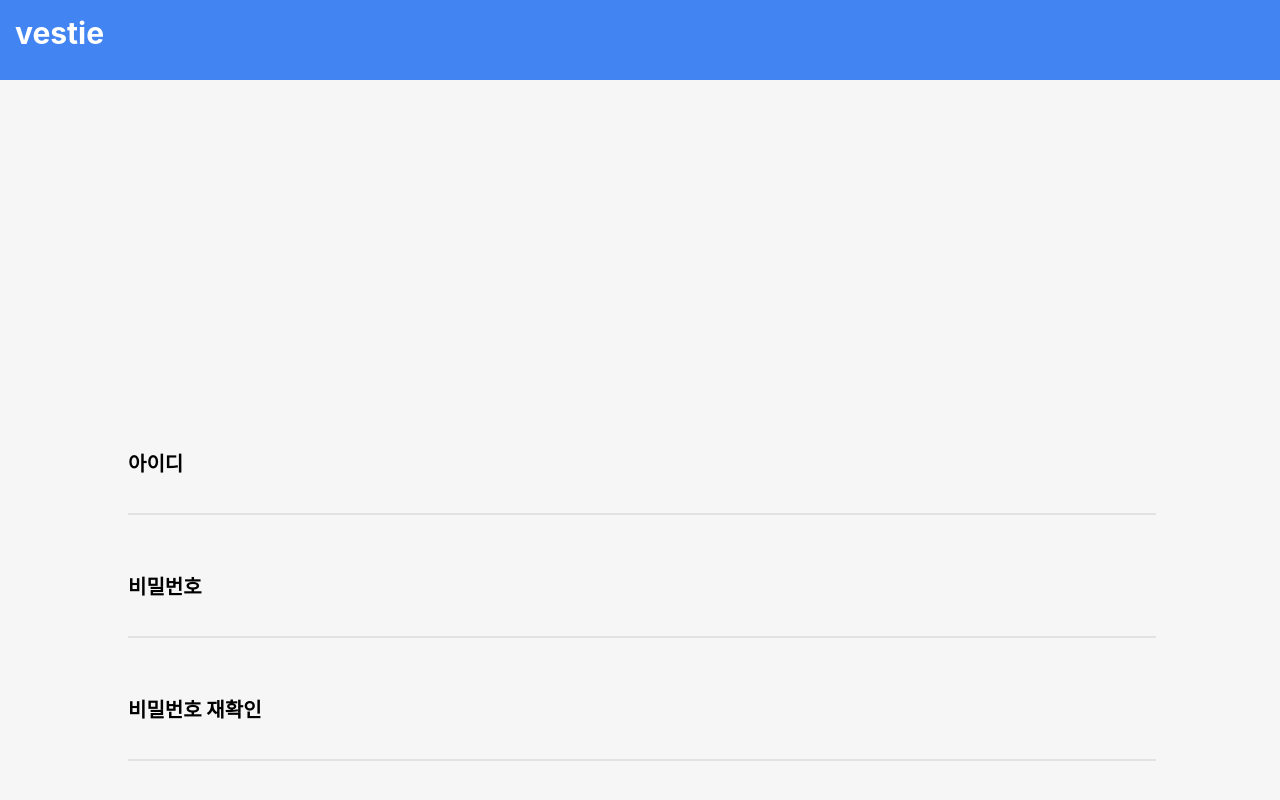
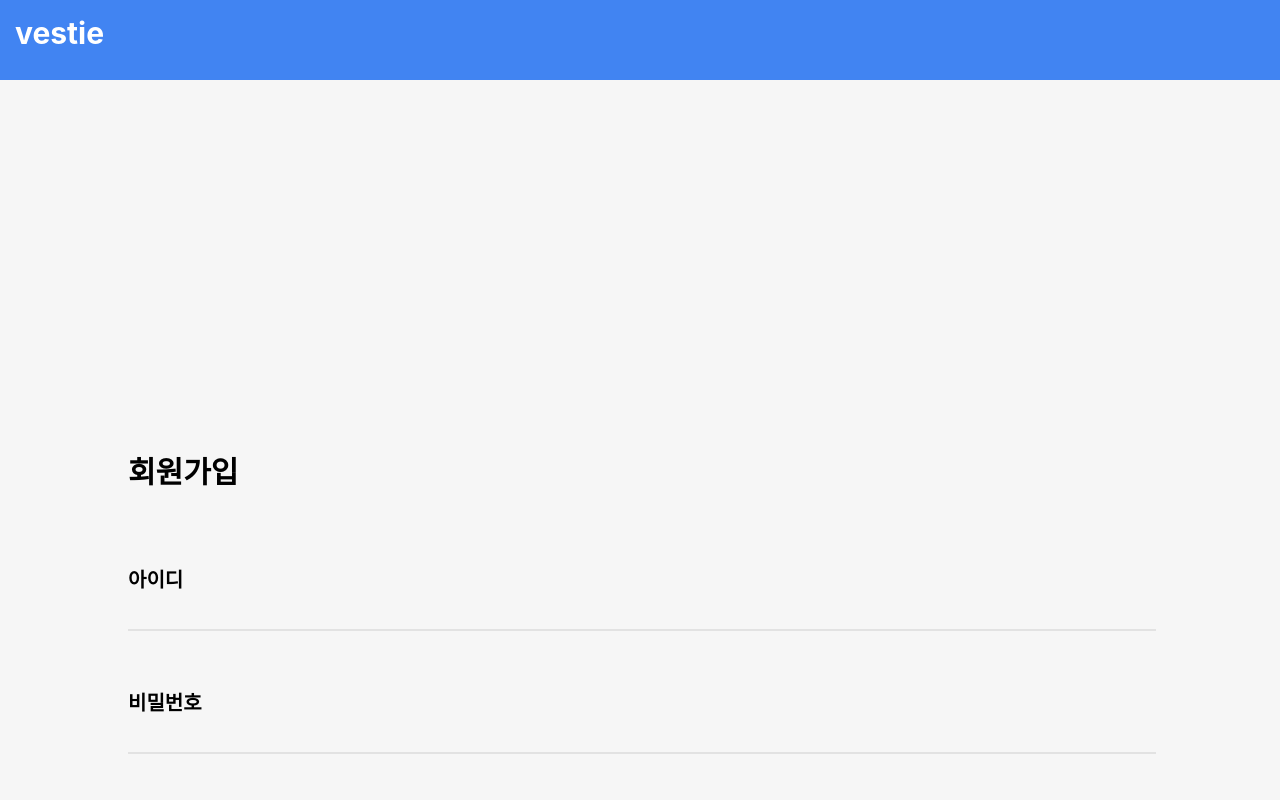
Before and after one commit to CocaCollaThon/vestie-front, a React (Create React App) app in the folder vestie/: page /signup in a window 1280 px wide. Shown: the top 800 px of the page. Built offline with nearby package versions, Linux system fonts and the light colour scheme.

Commit message:
[FEAT] login page

```diff
--- /dev/null
+++ b/vestie/src/page/login/login.css
@@ -0,0 +1,40 @@
+.login_box {
+    font-weight: bold;
+    font-size: 22px;
+    width: 100%;
+    margin-top: 40%;
+}
+.input_box {
+    width: 80%;
+    margin: 9vh auto;
+}
+
+.underline_input_box {
+    margin-top: 2vh;
+}
+
+.check_before_submit_bottom_button_box {
+    width: 80%;
+    margin: 15vh auto;
+    margin-bottom: 20%;
+}
+
+.askToSignUpBox{
+    width: 100%;
+    font-weight: 100;
+    font-size: 14px;
+
+}
+.askToSignUp{
+    width: 70%;
+    margin: auto;
+}
+.askIDExist, .moveToSignUp{
+    float: left;
+    margin-left: 1.5vh;
+}
+.moveToSignUp{
+    color: #4184F2;
+    font-weight: bold;
+
+}
--- a/vestie/src/page/login/login.js
+++ b/vestie/src/page/login/login.js
@@ -1,6 +1,42 @@
-
+import UnderLineInput from "../../component/input/underline/underLineInput";
+import Header from "../../component/header/header";
+import UnderButton from "../../component/under_button/under_button";
+import "./login.css"
 export const Login = () => {
     return (
-        <div></div>
-);
+        <div className="login_box">
+            <Header></Header>
+            <div className="input_box">
+                <div className="login_username_input">아이디</div>
+                <div className="underline_input_box">
+                    <UnderLineInput></UnderLineInput>
+                </div>
+            </div>
+            <div className="input_box">
+                <div className="login_password_input">비밀번호</div>
+                <div className="underline_input_box">
+                    <UnderLineInput></UnderLineInput>
+                </div>
+            </div>
+
+            <div className="check_before_submit_bottom_button_box">
+                <UnderButton button_title="로그인" next_page=""></UnderButton>
+            </div>
+
+            <div className="askToSignUpBox">
+                <div className="askToSignUp">
+                    <div className="askIDExist">
+                        <span>아직 아이디가 없으신가요?</span>
+                    </div>
+                    <div className="moveToSignUp" onClick={(e)=>{window.location.href="./signup"}}>
+                        <span>회원가입</span>
+                    </div>
+                </div>
+
+            </div>
+        </div>
+
+    );
 }
+
+export default Login;
--- a/vestie/src/page/signUp/signUp.css
+++ b/vestie/src/page/signUp/signUp.css
@@ -17,3 +17,8 @@
     width: 80%;
     margin: 15vh auto;
 }
+.signUpTitle{
+    margin-bottom: 9vh;
+    font-weight: bold;
+    font-size: 30px;
+}
--- a/vestie/src/page/signUp/signUp.js
+++ b/vestie/src/page/signUp/signUp.js
@@ -8,6 +8,7 @@ export const SignUp = () => {
         <div className="signup_box">
             <Header></Header>
             <div className="input_box">
+                <div className="signUpTitle">회원가입</div>
                 <div className="signup_username_input">아이디</div>
                 <div className="underline_input_box">
                     <UnderLineInput></UnderLineInput>
@@ -29,9 +30,7 @@ export const SignUp = () => {
                 <UnderButton button_title="다음" next_page="signup_input_personal_info_page"></UnderButton>
             </div>
         </div>
-        //  아이디
-        // 비빈번호
-        // 재확인
+
     );
 }
 
--- a/vestie/src/page/signUp/signUpInputPersonalInfo.js
+++ b/vestie/src/page/signUp/signUpInputPersonalInfo.js
@@ -9,6 +9,8 @@ export const SignUpInputPersonalInfo = () => {
         <div className="signup_box">
             <Header></Header>
             <div className="input_box">
+                <div className="signUpTitle">회원가입</div>
+
                 <div className="signup_username_input">이름</div>
                 <div className="underline_input_box">
                     <UnderLineInput></UnderLineInput>
--- a/vestie/src/page/signUp/signUpInputPersonalInpo.css
+++ b/vestie/src/page/signUp/signUpInputPersonalInpo.css
@@ -16,3 +16,8 @@
     width: 80%;
     margin: 1vh auto;
 }
+.signUpTitle{
+    margin-bottom: 9vh;
+    font-weight: bold;
+    font-size: 30px;
+}
```
